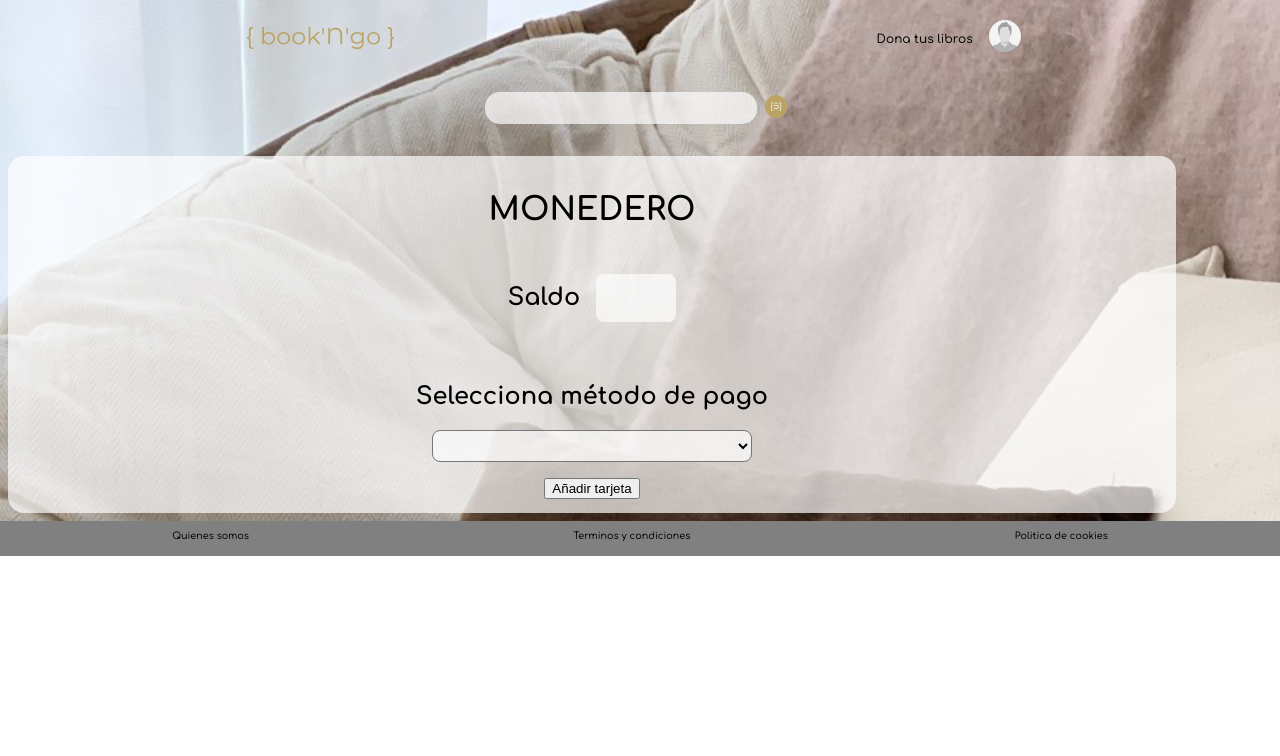
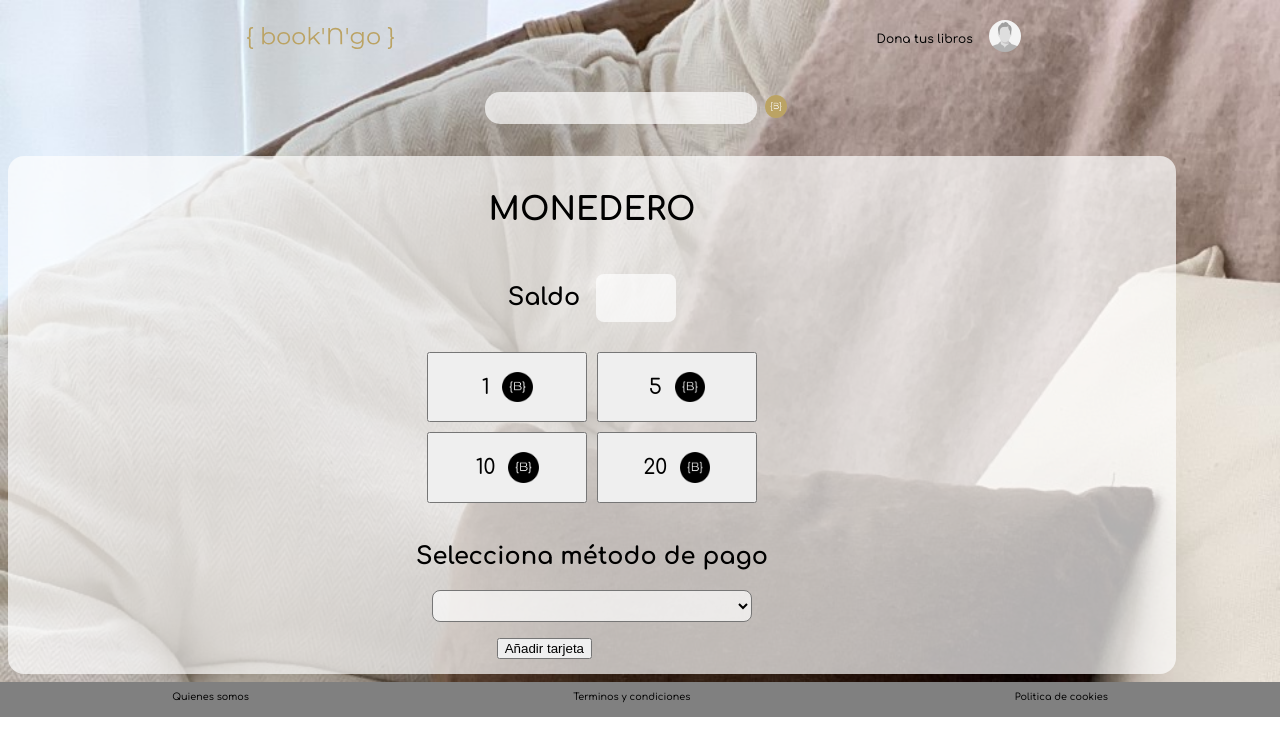
Before and after one commit to bimbernon/bookNgo, a React (Create React App) app in the folder ENTREGABLES/my-app/: page /users/purse/1 in a window 1280 px wide. Shown: the top 756 px of the page. Built offline with nearby package versions, Linux system fonts and the light colour scheme; no server answers.

Commit message:
[add] - se añaden botones recarga

```diff
--- a/ENTREGABLES/my-app/src/components/main/UserPurseMain/UserPurse/UserPurse.css
+++ b/ENTREGABLES/my-app/src/components/main/UserPurseMain/UserPurse/UserPurse.css
@@ -56,7 +56,21 @@
   border-radius: 0.5rem;
 }
 
-.recharge-list {
-  list-style: none;
-  background-color: white;
+.recharge-container {
+  display: grid;
+  grid-template-columns: 1fr 1fr;
 }
+
+.recharge-button {
+  display: flex;
+  align-items: center;
+  justify-content: center;
+  width: 10rem;
+  margin: 0.3rem;
+  font-family: "Comfortaa";
+  font-size: 1.3rem;
+}
+
+.recharge-button-value {
+  margin-right: 0.8rem;
+}
--- a/ENTREGABLES/my-app/src/components/main/UserPurseMain/UserPurse/UserPurse.js
+++ b/ENTREGABLES/my-app/src/components/main/UserPurseMain/UserPurse/UserPurse.js
@@ -70,20 +70,15 @@ export const UserPurse = () => {
     />
   );
 
-  // const Recharge = () => (
-  //   <div>
-  //     <button type="submit" value="1e">
-  //       1e
-  //     </button>
-  //     <button type="submit" value="3e">
-  //       3e
-  //     </button>
-  //   </div>
-  // );
-
   // const renderRecharge = (recharge) => (
   //   <Recharge key={recharge.idusuario} recharge={recharge.monedero}></Recharge>
   // );
+  const style = {
+    padding: "0",
+    margin: "0",
+    width: "1.9rem",
+    height: "1.9rem",
+  };
 
   return (
     <div className="purse-container">
@@ -92,6 +87,52 @@ export const UserPurse = () => {
         <h2>Saldo</h2>
         <div className="money-display-container">
           <h2 className="money-display">{userMoney}</h2>
+        </div>
+      </div>
+      <div className="recharge-container">
+        <div className="recharge-button-container">
+          <button type="submit" value="1 B" className="recharge-button">
+            <p className="recharge-button-value">1</p>
+            <img
+              src="/logosProyecto/logoPrincipal/logo_blanco/logo_small_icon_only_inverted.png"
+              alt="logo"
+              className="logo-img"
+              style={style}
+            ></img>
+          </button>
+        </div>
+        <div className="recharge-button-container">
+          <button type="submit" value="5 B" className="recharge-button">
+            <p className="recharge-button-value">5</p>
+            <img
+              src="/logosProyecto/logoPrincipal/logo_blanco/logo_small_icon_only_inverted.png"
+              alt="logo"
+              className="logo-img"
+              style={style}
+            ></img>
+          </button>
+        </div>
+        <div className="recharge-button-container">
+          <button type="submit" value="10 B" className="recharge-button">
+            <p className="recharge-button-value">10</p>
+            <img
+              src="/logosProyecto/logoPrincipal/logo_blanco/logo_small_icon_only_inverted.png"
+              alt="logo"
+              className="logo-img"
+              style={style}
+            ></img>
+          </button>
+        </div>
+        <div className="recharge-button-container">
+          <button type="submit" value="20 B" className="recharge-button">
+            <p className="recharge-button-value">20</p>
+            <img
+              src="/logosProyecto/logoPrincipal/logo_blanco/logo_small_icon_only_inverted.png"
+              alt="logo"
+              className="logo-img"
+              style={style}
+            ></img>
+          </button>
         </div>
       </div>
       <div className="payment-container">
```
